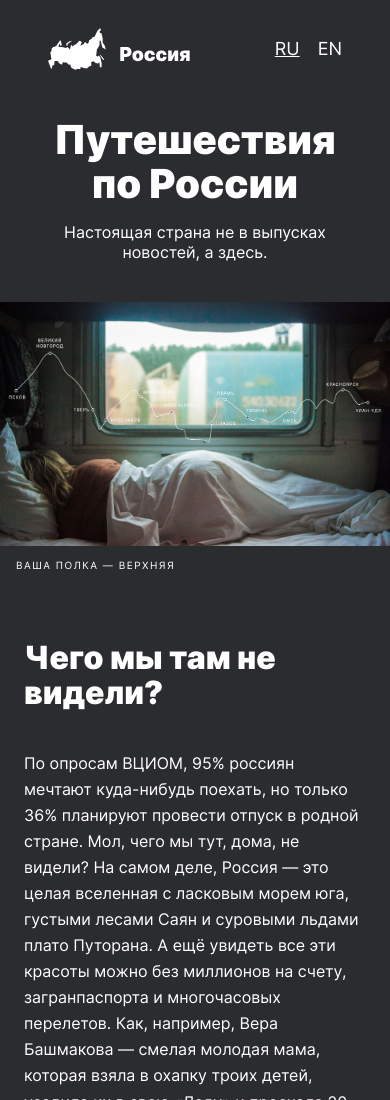
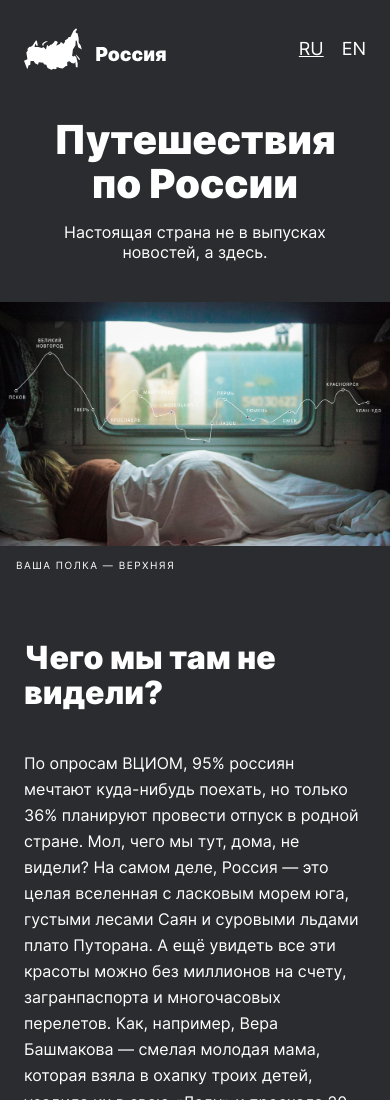
Before and after one commit to AnKiir/russian-travel, a plain HTML site: page index.html in a window 390 px wide. Shown: the top 1100 px of the page. Drawn offline with Linux system fonts and the light colour scheme; files whose address does not match are found by name.

Commit message:
Update 11
Math.

```diff
--- a/blocks/header/__link/header__link.css
+++ b/blocks/header/__link/header__link.css
@@ -12,7 +12,7 @@
     transition: 0.2s;
 }
 
-@media screen and (max-width: 700px) {
+@media (max-width: 700px) {
     .header__link {
         font-size: 18px;
         line-height: 20px;
--- a/blocks/header/header.css
+++ b/blocks/header/header.css
@@ -1,23 +1,21 @@
 .header {
-    width: calc(100% - 48px * 2);
+    width: calc(100% - 2 * 48px);
     display: flex;
     justify-content: space-between;
     align-items: center;
     margin: 28px 0 0 0;
-    padding: 0 48px 0 48px;
+    padding: 0;
 }
 
 @media (max-width: 768px) {
     .header {
-        padding-left: 24px;
-        padding-right: 24px;
+        width: calc(100% - 2 * 24px);
     }
 }
 
 @media (max-width: 320px) {
     .header {
+        width: calc(100% - 2 * 16px);
         margin-top: 16px;
-        padding-left: 16px;
-        padding-right: 16px;
     }
 }
```
